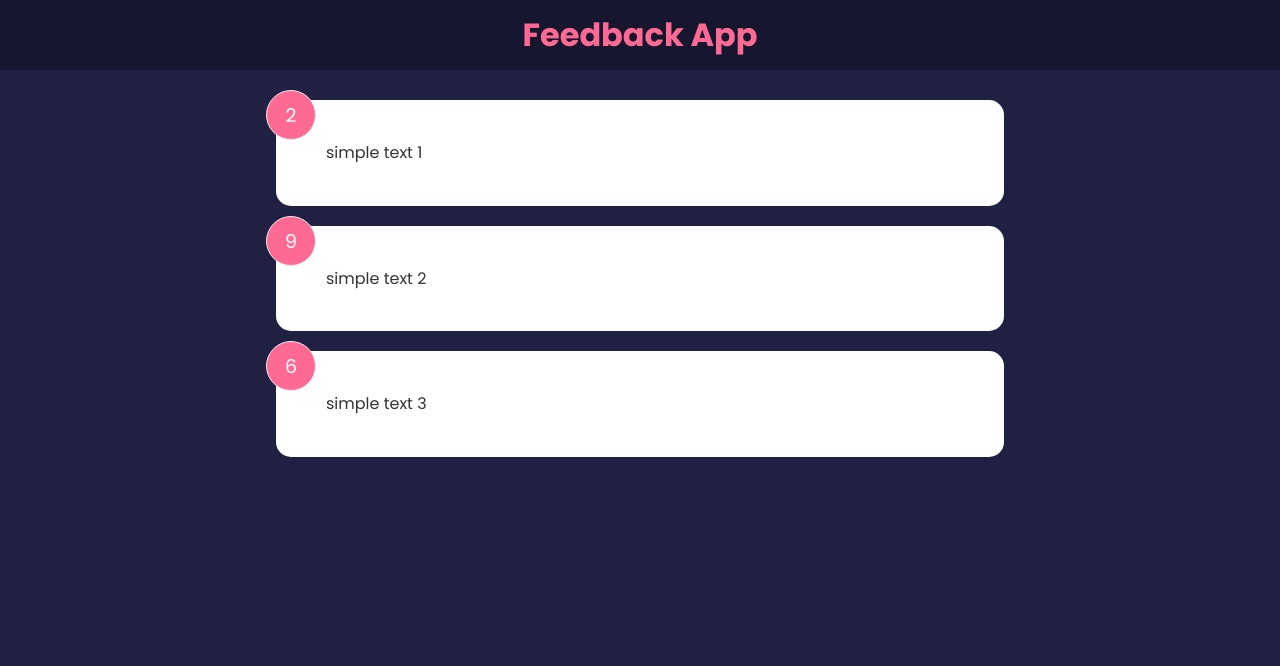
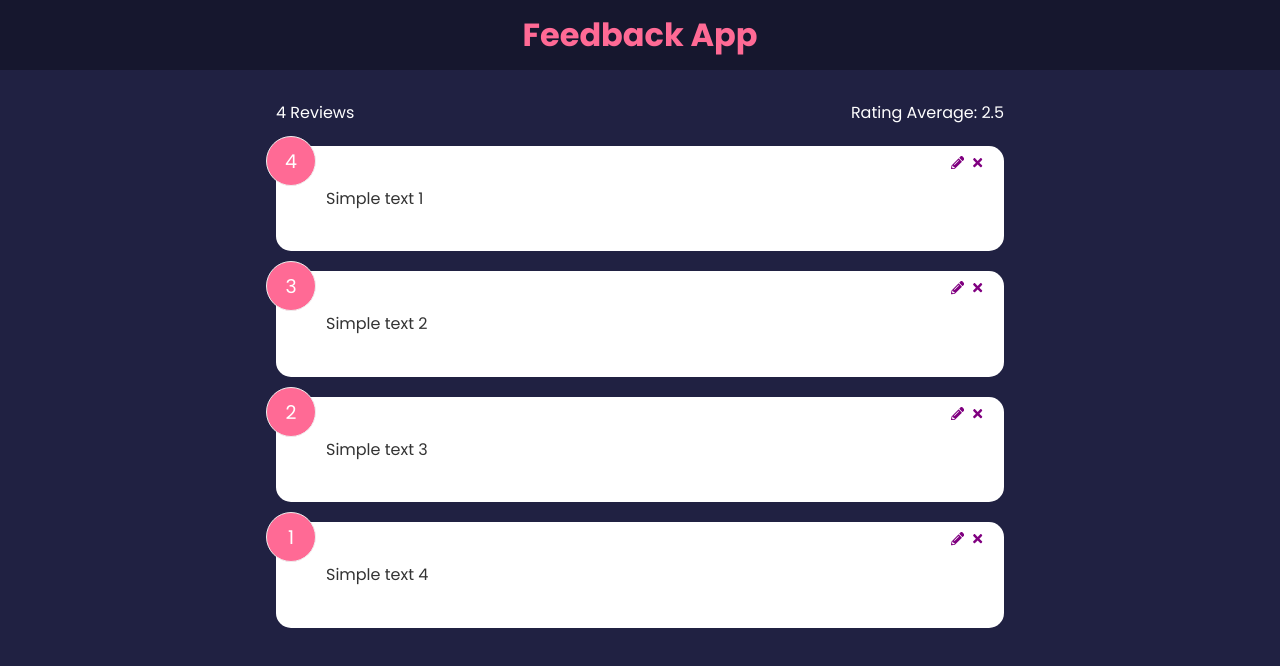
Before and after one commit to jules21/Feedback-app, a React (Create React App) app: page / in a window 1280 px wide. Shown: the top 666 px of the page. Built offline with nearby package versions, Linux system fonts and the light colour scheme; data requests are answered from the project's data file.

Commit message:
delete feedback

```diff
--- a/db.json
+++ b/db.json
@@ -2,18 +2,23 @@
   "feedback": [
     {
       "id": "1",
-            "text": "simple text 1",
+      "text": "Simple text 1",
+      "rating": 4
+    },
+    {
+      "id": "2",
+      "text": "Simple text 2",
+      "rating": 3
+    },
+    {
+      "id": "3",
+      "text": "Simple text 3",
       "rating": 2
     },
     {
-            "id": "2",
-            "text": "simple text 2",
-            "rating": 9
-        },
-        {
-            "id": "3",
-            "text": "simple text 3",
-            "rating": 6
+      "id": "4",
+      "text": "Simple text 4",
+      "rating": 1
     }
   ]
 }
--- a/package.json
+++ b/package.json
@@ -10,7 +10,10 @@
     "concurrently": "^7.1.0",
     "react": "^18.0.0",
     "react-dom": "^18.0.0",
+    "react-icons": "^4.3.1",
     "react-scripts": "5.0.0",
+    "react-toastify": "^8.2.0",
+    "sweetalert2": "^11.4.8",
     "web-vitals": "^2.1.4"
   },
   "scripts": {
--- a/src/App.jsx
+++ b/src/App.jsx
@@ -1,14 +1,19 @@
 import FeedbackList from "./components/FeedbackList";
+import FeedbackStats from "./components/FeedbackStats";
 import Header from "./components/layout/header";
 import { FeedbackProvider } from "./contexts/FeedbackContext";
+import {ToastContainer} from 'react-toastify';
+import 'react-toastify/dist/ReactToastify.css';
 function App(){
 return (
     <>
         <FeedbackProvider>
         <Header/>
         <div className="container">
+            <FeedbackStats/>
         <FeedbackList/>
         </div>
+        <ToastContainer/>
         </FeedbackProvider>
     </>
 )
--- a/src/components/FeedbackItem.jsx
+++ b/src/components/FeedbackItem.jsx
@@ -1,11 +1,20 @@
-import React from 'react'
+import {React,useContext} from 'react'
 import Card from './shared/card'
+import {FaTimes, FaPencilAlt} from 'react-icons/fa'
+import FeedbackContext from '../contexts/FeedbackContext'
 
 function FeedbackItem({item}) {
+    const {deleteFeedback} = useContext(FeedbackContext)
   return (
       <Card>
           <p className="num-display">{item.rating}</p>
           <p className="text-display">{item.text}</p>
+          <button className='close' onClick={() =>deleteFeedback(item.id)}>
+              <FaTimes color='purple'/>
+          </button>
+          <button className='edit'>
+              <FaPencilAlt color='purple'/>
+          </button>
       </Card>
   )
 }
--- /dev/null
+++ b/src/components/FeedbackStats.jsx
@@ -0,0 +1,16 @@
+import React, { useContext } from 'react'
+import FeedbackContext from '../contexts/FeedbackContext';
+
+function FeedbackStats() {
+    const {feedback} = useContext(FeedbackContext);
+    let average = feedback.reduce((acc, cur) => acc +cur.rating,0) /feedback.length
+    average = isNaN(average) ? 0 : average.toFixed(1).replace(/\.0$/, '');
+  return (
+      <div className="feedback-stats">
+          <p>{feedback.length} Reviews</p>
+          <p>Rating Average: {average}</p>
+      </div>
+  )
+}
+
+export default FeedbackStats
--- a/src/contexts/FeedbackContext.jsx
+++ b/src/contexts/FeedbackContext.jsx
@@ -1,4 +1,5 @@
 import {createContext, useEffect, useState} from 'react';
+import { toast } from 'react-toastify';
 
 const FeedbackContext = createContext();
 
@@ -16,9 +17,22 @@ export const FeedbackProvider = ({children}) => {
         const feedback = await response.json();
         setFeedback(feedback);
     }
+    const deleteFeedback = async (id) => {
+        if (window.confirm('Are you sure you want to delete this feedback?')) {
+            await fetch(`/feedback/${id}`, {
+                method: 'DELETE'
+            });
+            toast.success('Feedback deleted successfully',{
+                position: "bottom-right",
+                hideProgressBar: true,
+            });
+            getFeedback();
+        }
+    }
 
     return <FeedbackContext.Provider value={{
         feedback,
+        deleteFeedback
     }}>
         {children}
     </FeedbackContext.Provider>
```
Also changed, not shown: 1 other file (tests, documents, lock files or other folders). Lines whose indentation alone changed are shown as unchanged.
